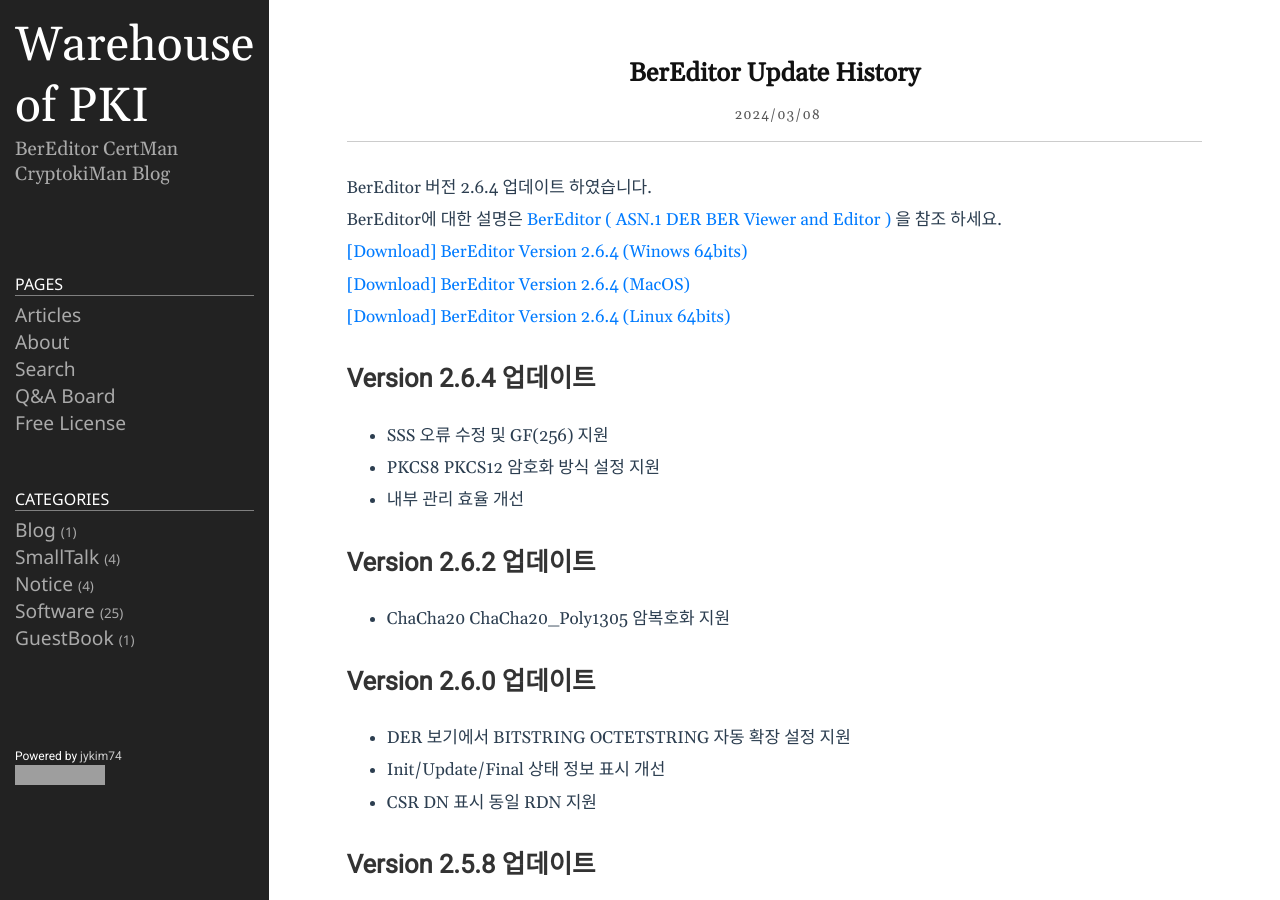
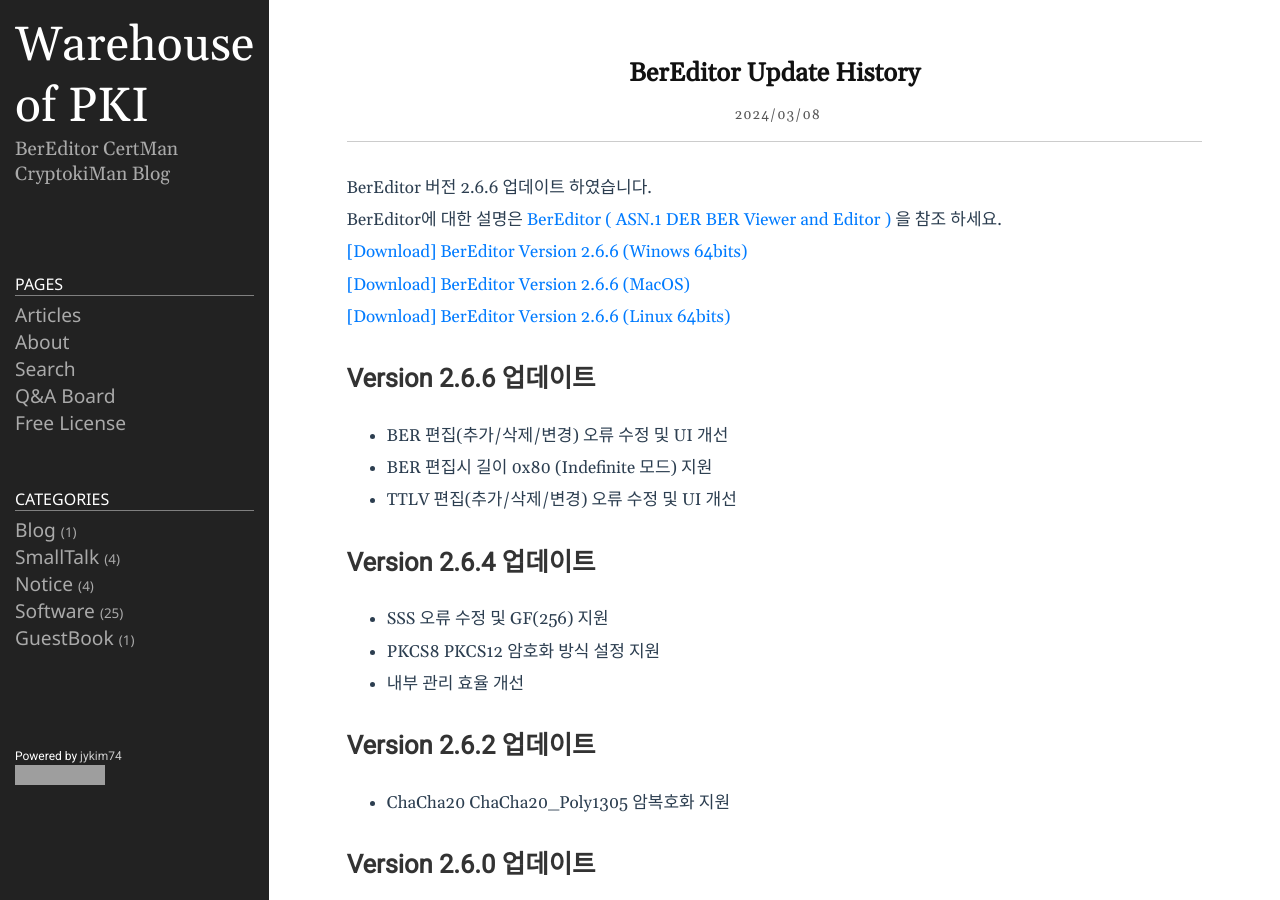
Before and after one commit to jykim74/jykim74.github.io, a Jekyll site: the page built from _posts/2024-03-08-BerEditorUpdate.md, in a window 1280 px wide and 900 px high. Built offline with Jekyll 4.4.1, drawn with Linux system fonts in a browser that asks for light colours; nearby versions of some CDN libraries; comment, search, counter and statistics services are not loaded; grey boxes are pictures that could not be loaded.

Commit message:
BerEditor Version 2.6.6 적용

```diff
--- a/_posts/2023-04-13-BerEditor.markdown
+++ b/_posts/2023-04-13-BerEditor.markdown
@@ -16,11 +16,11 @@
 
 This is a program I made personally, so if you have any questions or bugs, use [Google Groups]( https://groups.google.com/g/bereditor, "Google Groups" )
 
-[[Download] BerEditor Version 2.6.4 (Win64)]( https://jykim74.github.io/msi/BerEditor-enV264.msi "BerEditor" )
+[[Download] BerEditor Version 2.6.6 (Win64)]( https://jykim74.github.io/msi/BerEditor-enV266.msi "BerEditor" )
 
-[[Download] BerEditor Version 2.6.4 (MacOS)]( https://jykim74.github.io/dmg/BerEditorV264.dmg "BerEditor" )
+[[Download] BerEditor Version 2.6.6 (MacOS)]( https://jykim74.github.io/dmg/BerEditorV266.dmg "BerEditor" )
 
-[[Download] BerEditor Version 2.6.4 (Linux64)]( https://jykim74.github.io/zip/BerEditorV264.zip "BerEditor" )
+[[Download] BerEditor Version 2.6.6 (Linux64)]( https://jykim74.github.io/zip/BerEditorV266.zip "BerEditor" )
 
 If you would like to receive a license, simply write a request in [Free License Request](https::/jykim7.mycafe24.com/user_reg.php) and you can receive a trial (30-day) license.
 Of course, you can apply for a license multiple times.
--- a/_posts/2024-03-08-BerEditorUpdate.md
+++ b/_posts/2024-03-08-BerEditorUpdate.md
@@ -4,14 +4,19 @@
 tags: [ASN.1,ASN.1 viewer, BER, DER, PQC, RSA, ECDSA, DSA, PQC, ML-KEM, ML-DSA, SLH-DSA]
 category: Software
 ---
-BerEditor 버전 2.6.4 업데이트 하였습니다.
+BerEditor 버전 2.6.6 업데이트 하였습니다.
 BerEditor에 대한 설명은 [BerEditor ( ASN.1 DER BER Viewer and Editor )](https://jykim74.tistory.com/36) 을 참조 하세요.
 
-[\[Download\] BerEditor Version 2.6.4 (Winows 64bits)](https://jykim74.github.io/msi/BerEditor-enV264.msi)
+[\[Download\] BerEditor Version 2.6.6 (Winows 64bits)](https://jykim74.github.io/msi/BerEditor-enV266.msi)
 
-[\[Download\] BerEditor Version 2.6.4 (MacOS)](https://jykim74.github.io/dmg/BerEditorV264.dmg)
+[\[Download\] BerEditor Version 2.6.6 (MacOS)](https://jykim74.github.io/dmg/BerEditorV266.dmg)
 
-[\[Download\] BerEditor Version 2.6.4 (Linux 64bits)](https://jykim74.github.io/zip/BerEditorV264.zip)
+[\[Download\] BerEditor Version 2.6.6 (Linux 64bits)](https://jykim74.github.io/zip/BerEditorV266.zip)
+
+## Version 2.6.6 업데이트
+- BER 편집(추가/삭제/변경) 오류 수정 및 UI 개선
+- BER 편집시 길이 0x80 (Indefinite 모드) 지원
+- TTLV 편집(추가/삭제/변경) 오류 수정 및 UI 개선
 
 ## Version 2.6.4 업데이트
 - SSS 오류 수정 및 GF(256) 지원
--- a/appcast/bereditor_appcast_mac.xml
+++ b/appcast/bereditor_appcast_mac.xml
@@ -5,10 +5,10 @@
 		<description>Feed for BerEditor updates</description>
 		<language>en</language>
 		<item>
-			<title>Version 2.6.4</title>
+			<title>Version 2.6.6</title>
 			<sparkle:releaseNotesLink>https://jykim74.github.io/software/2024/03/08/BerEditorUpdate.html</sparkle:releaseNotesLink>
-			<enclosure url="https://jykim74.github.io/dmg/BerEditorV264.dmg" sparkle:version="2.6.4"
-			sparkle:edSignature="OLSHKCImcxiAxZY6XvmaoSrVgTXjq977PAJU8HNDtXqBgz0Cy+n4W2PmDx34/v6fO/wHzBitG/Vrz+xARrheDQ==" length="32780088"
+			<enclosure url="https://jykim74.github.io/dmg/BerEditorV266.dmg" sparkle:version="2.6.6"
+			sparkle:edSignature="50W7KZPepAguoHfSuU+sbVmu2pnKOtHmC+O+Y18R6GBUmq3GPn4vjl2ZI96iefs3XIonzWgHaQ1YYMcSo2OsBw==" length="32801541"
 			type="application/octet-stream"/>
 		</item>
 	</channel>
--- a/appcast/bereditor_appcast_mac_ko.xml
+++ b/appcast/bereditor_appcast_mac_ko.xml
@@ -5,10 +5,10 @@
 		<description>Feed for BerEditor updates</description>
 		<language>en</language>
 		<item>
-			<title>Version 2.6.4</title>
+			<title>Version 2.6.6</title>
 			<sparkle:releaseNotesLink>https://jykim74.github.io/software/2024/03/08/BerEditorUpdate.html</sparkle:releaseNotesLink>
-			<enclosure url="https://jykim74.github.io/dmg/BerEditorV264.dmg" sparkle:version="2.6.4"
-			sparkle:edSignature="OLSHKCImcxiAxZY6XvmaoSrVgTXjq977PAJU8HNDtXqBgz0Cy+n4W2PmDx34/v6fO/wHzBitG/Vrz+xARrheDQ==" length="32780088"
+			<enclosure url="https://jykim74.github.io/dmg/BerEditorV266.dmg" sparkle:version="2.6.6"
+			sparkle:edSignature="50W7KZPepAguoHfSuU+sbVmu2pnKOtHmC+O+Y18R6GBUmq3GPn4vjl2ZI96iefs3XIonzWgHaQ1YYMcSo2OsBw==" length="32801541"
 			type="application/octet-stream"/>
 		</item>
 	</channel>
--- a/appcast/bereditor_appcast_win.xml
+++ b/appcast/bereditor_appcast_win.xml
@@ -5,9 +5,9 @@
 		<description>Feed for BerEditor updates</description>
 		<language>en</language>
 		<item>
-			<title>Version 2.6.4</title>
+			<title>Version 2.6.6</title>
 			<sparkle:releaseNotesLink>https://jykim74.github.io/software/2024/03/08/BerEditorUpdate.html</sparkle:releaseNotesLink>
-			<enclosure url="https://jykim74.github.io/msi/BerEditor-enV264.msi" sparkle:version="2.6.4" length="0" type="application/octet-stream"/>
+			<enclosure url="https://jykim74.github.io/msi/BerEditor-enV266.msi" sparkle:version="2.6.6" length="0" type="application/octet-stream"/>
 		</item>
 	</channel>
 </rss>
--- a/appcast/bereditor_appcast_win_ko.xml
+++ b/appcast/bereditor_appcast_win_ko.xml
@@ -5,9 +5,9 @@
 		<description>Feed for BerEditor updates</description>
 		<language>en</language>
 		<item>
-			<title>Version 2.6.4</title>
+			<title>Version 2.6.6</title>
 			<sparkle:releaseNotesLink>https://jykim74.github.io/software/2024/03/08/BerEditorUpdate.html</sparkle:releaseNotesLink>
-			<enclosure url="https://jykim74.github.io/msi/BerEditor-enV264.msi" sparkle:version="2.6.4" length="0" type="application/octet-stream"/>
+			<enclosure url="https://jykim74.github.io/msi/BerEditor-enV266.msi" sparkle:version="2.6.6" length="0" type="application/octet-stream"/>
 		</item>
 	</channel>
 </rss>
```
